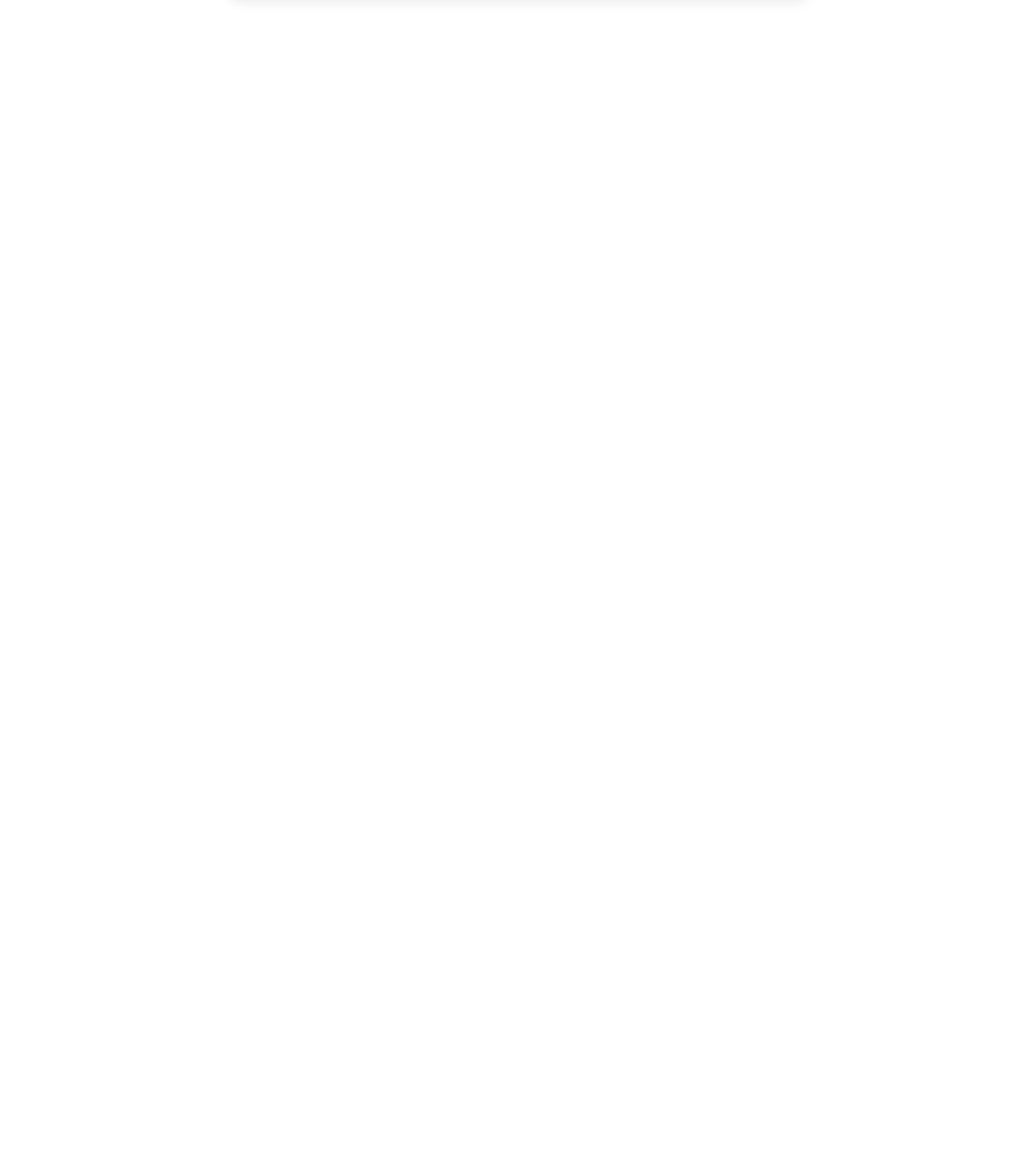
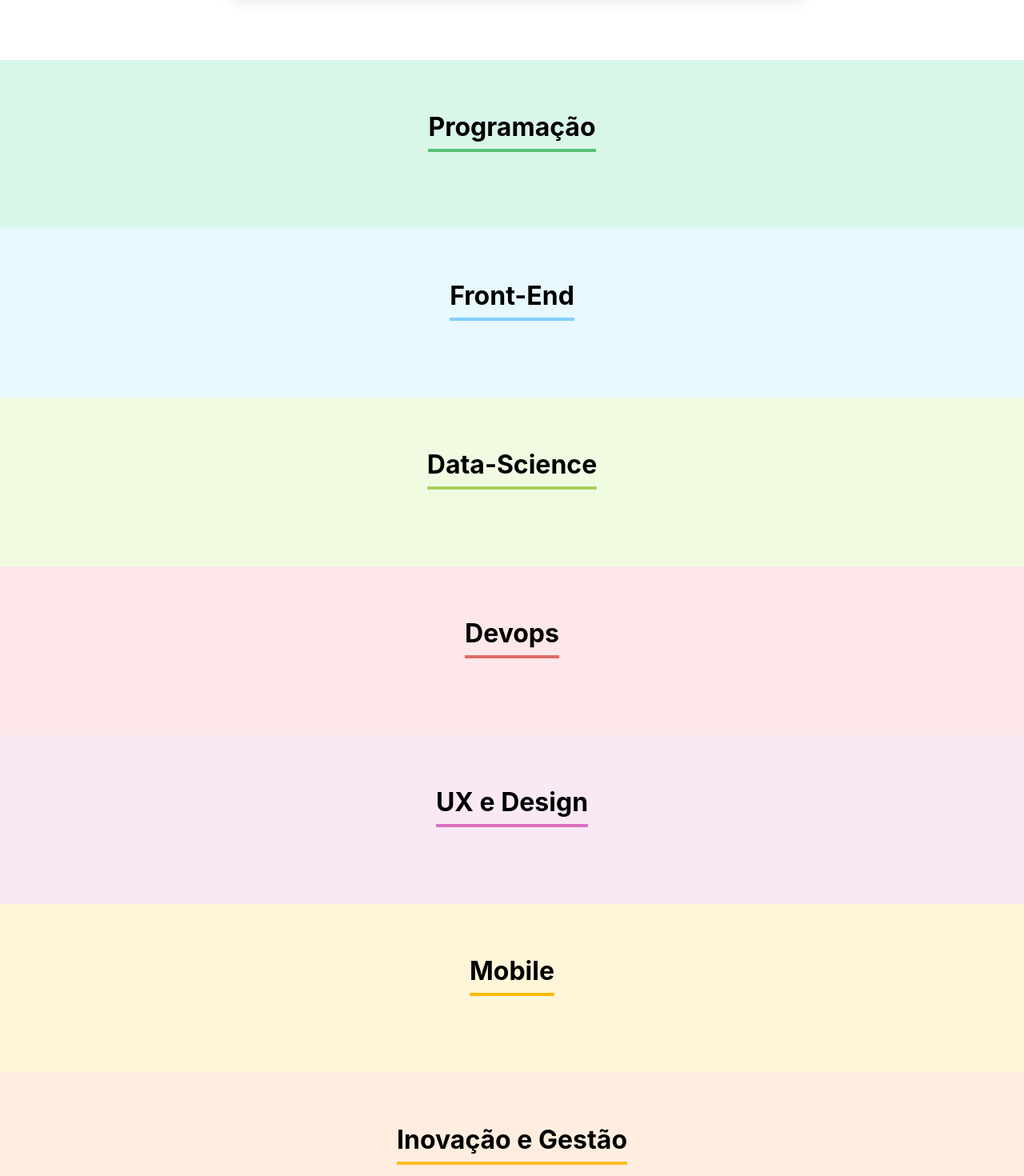
Before and after one commit to pablo-sa10/organo, a React (Create React App) app: page / in a window 1280 px wide. Shown: the part 1480-2950 px from the top of the page at 80% size. Before the commit the page ends 1555 px from the top, so only its background shows below. Built offline with nearby package versions, Linux system fonts and the light colour scheme.

Commit message:
cards sendo inseridos

```diff
--- a/src/App.js
+++ b/src/App.js
@@ -1,15 +1,61 @@
 import { useState } from 'react';
 import Banner from './components/banner';
 import Formulario from './components/formulario';
+import Time from './components/time';
 
 function App() {
+
+  const times = [
+    {
+      nome: 'Programação',
+      corPrimaria: '#57C278',
+      corSecundaria: '#D9F7E9'
+    },
+    {
+      nome: 'Front-End',
+      corPrimaria: '#82CFFA',
+      corSecundaria: '#E8F8FF'
+    },
+    {
+      nome: 'Data-Science',
+      corPrimaria: '#A6D157',
+      corSecundaria: '#F0FBE2'
+    },
+    {
+      nome: 'Devops',
+      corPrimaria: '#E06B69',
+      corSecundaria: '#FDE7E8'
+    },
+    {
+      nome: 'UX e Design',
+      corPrimaria: '#DB6EBF',
+      corSecundaria: '#FAE9F5'
+    },
+    {
+      nome: 'Mobile',
+      corPrimaria: '#FFBA05',
+      corSecundaria: '#FFF5D9'
+    },
+    {
+      nome: 'Inovação e Gestão',
+      corPrimaria: '#FFBA29',
+      corSecundaria: '#FFEEDF'
+    }
+  ]
 
   const [colaboradores, setColaborador] = useState([])
 
   return (
     <div className="App">
-      <Banner/>
-      <Formulario colaboradorCadastrado={colaborador => setColaborador([...colaboradores, colaborador])}/>
+      <Banner />
+      <Formulario times={times.map(time => time.nome)} colaboradorCadastrado={colaborador => setColaborador([...colaboradores, colaborador])} />
+      {times.map(time => <Time
+        key={time.nome}
+        nome={time.nome}
+        corPrimaria={time.corPrimaria}
+        corSecundaria={time.corSecundaria}
+        colaboradores={colaboradores.filter(colaborador => colaborador.time === time.nome)}
+      />)}
     </div>
   );
 }
--- /dev/null
+++ b/src/components/colaborador/colaborador.css
@@ -0,0 +1,37 @@
+.colaborador {
+    width: 280px;
+}
+
+.colaborador .cabecalho {
+    background-color:  #F0F0F0;
+    border-radius: 10px 10px 0px 0px;
+}
+.colaborador img {
+    width: 100px;
+    border-radius: 50%;
+    position: relative;
+    bottom: -50px;
+}
+
+.colaborador .rodape {
+    background: #FFFFFF;
+    box-shadow: 5px 5px 15px rgba(0, 0, 0, 0.08);
+    border-radius: 0px 0px 10px 10px;
+    padding-top: 90px;
+    padding-bottom: 40px;
+}
+
+.colaborador .rodape h4 {
+    color: #6278F7;
+    font-size: 18px;
+    line-height: 22px;
+    font-weight: bold;
+    margin-bottom: 8px;
+}
+
+.colaborador .rodape h5 {
+    font-size: 18px;
+    line-height: 22px;
+    color: #212121;
+    padding: 0 16px;
+}
--- /dev/null
+++ b/src/components/colaborador/colaborador.jsx
@@ -0,0 +1,17 @@
+import './colaborador.css';
+
+const Colaborador = ({nome, cargo, imagem}) => {
+    return (
+        <div className='colaborador'>
+            <div className='cabecalho'>
+                <img src={imagem} alt={nome} />
+            </div>
+            <div className='rodape'>
+                <h4>{nome}</h4>
+                <h5>{cargo}</h5>
+            </div>
+        </div>
+    )
+}
+
+export default Colaborador
--- a/src/components/formulario/index.jsx
+++ b/src/components/formulario/index.jsx
@@ -5,16 +5,6 @@ import Botao from '../botao';
 import { useState } from 'react';
 
 const Formulario = (props) => {
-
-    const times = [
-        'Programação',
-        'Front-End',
-        'Data-Science',
-        'Devops',
-        'UX e Design',
-        'Mobile',
-        'Inovação e Gestão'
-    ]
 
     const save = (e) => {
         e.preventDefault()
@@ -55,9 +45,10 @@ const Formulario = (props) => {
                     placeholder="Insira uma imagem"
                     valor={imagem}
                     change={valor => setImagem(valor)}/>
-                <ListaSuspensa valor={time}
+                <ListaSuspensa
+                               label="Time" itens={props.times}
                                change={valor => setTime(valor)}
-                               label="Time" itens={times}/>
+                               valor={time}/>
                 <Botao >
                     Criar Card
                 </Botao>
--- /dev/null
+++ b/src/components/time/index.jsx
@@ -0,0 +1,30 @@
+import Colaborador from '../colaborador/colaborador'
+import './time.css'
+
+const Time = (props) => {
+
+    const section = {
+        backgroundColor: props.corSecundaria,
+    }
+
+    const h3 = {
+        borderColor: props.corPrimaria,
+    }
+
+    return (
+        <section style={section} className='time'>
+            <h3 style={h3}>{props.nome}</h3>
+            <div className='colaboradores'>
+                {props.colaboradores.map(colaborador =>
+                    <Colaborador
+                        nome={colaborador.nome}
+                        cargo={colaborador.cargo}
+                        imagem={colaborador.imagem}
+                    />)}
+                {/* <Colaborador /> */}
+            </div>
+        </section>
+    )
+}
+
+export default Time
--- /dev/null
+++ b/src/components/time/time.css
@@ -0,0 +1,18 @@
+.time {
+    text-align: center;
+    padding: 32px;
+}
+
+.time h3{
+   font-size: 32px;
+   border-bottom: 4px solid;
+   display: inline-block;
+   padding-bottom: 8px;
+}
+
+.time .colaboradores{
+    display: flex;
+    justify-content: space-evenly;
+    margin-top: 32px;
+    flex-wrap: wrap;
+}
```
